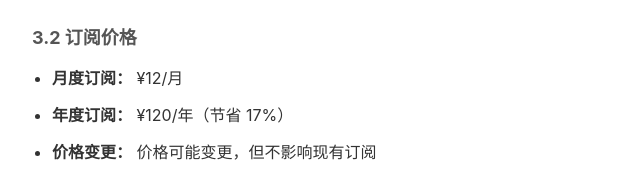
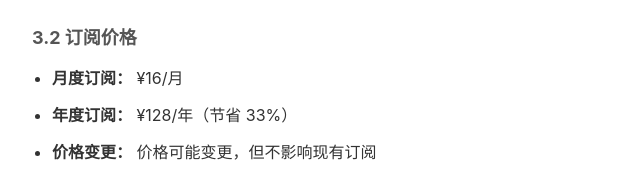
Before and after one commit to HomeworkFirst/Policies, a plain HTML site: page terms.html in a window 1280 px wide. Shown: the part 1395-1575 px from the top of the page, 248-888 px from the left. Drawn offline with Linux system fonts and the light colour scheme.

Commit message:
Update terms.html

```diff
--- a/terms.html
+++ b/terms.html
@@ -171,8 +171,8 @@
 
         <h3>3.2 订阅价格</h3>
         <ul>
-            <li><strong>月度订阅：</strong> ¥12/月</li>
-            <li><strong>年度订阅：</strong> ¥120/年（节省 17%）</li>
+            <li><strong>月度订阅：</strong> ¥16/月</li>
+            <li><strong>年度订阅：</strong> ¥128/年（节省 33%）</li>
             <li><strong>价格变更：</strong> 价格可能变更，但不影响现有订阅</li>
         </ul>
 
```
